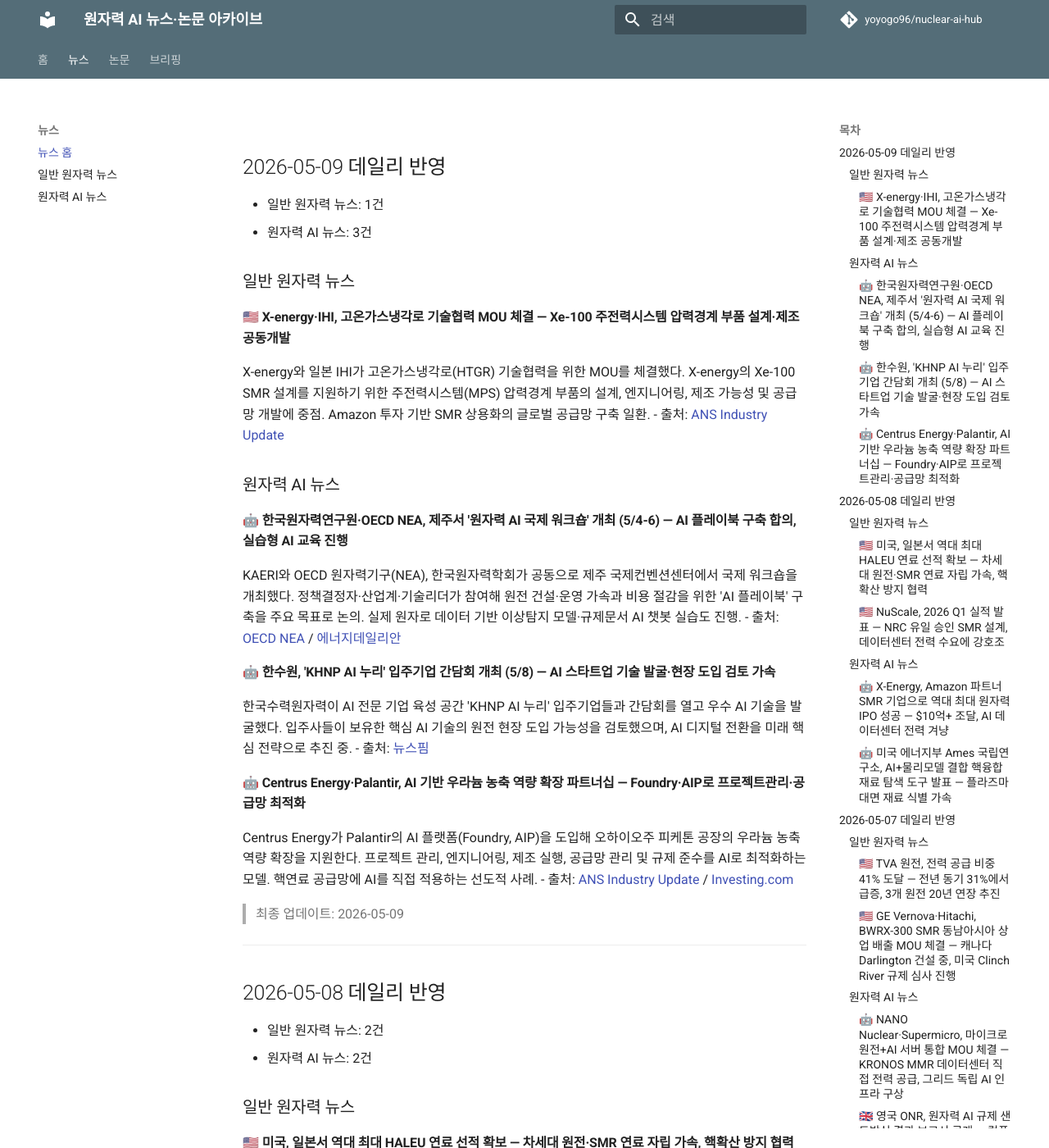
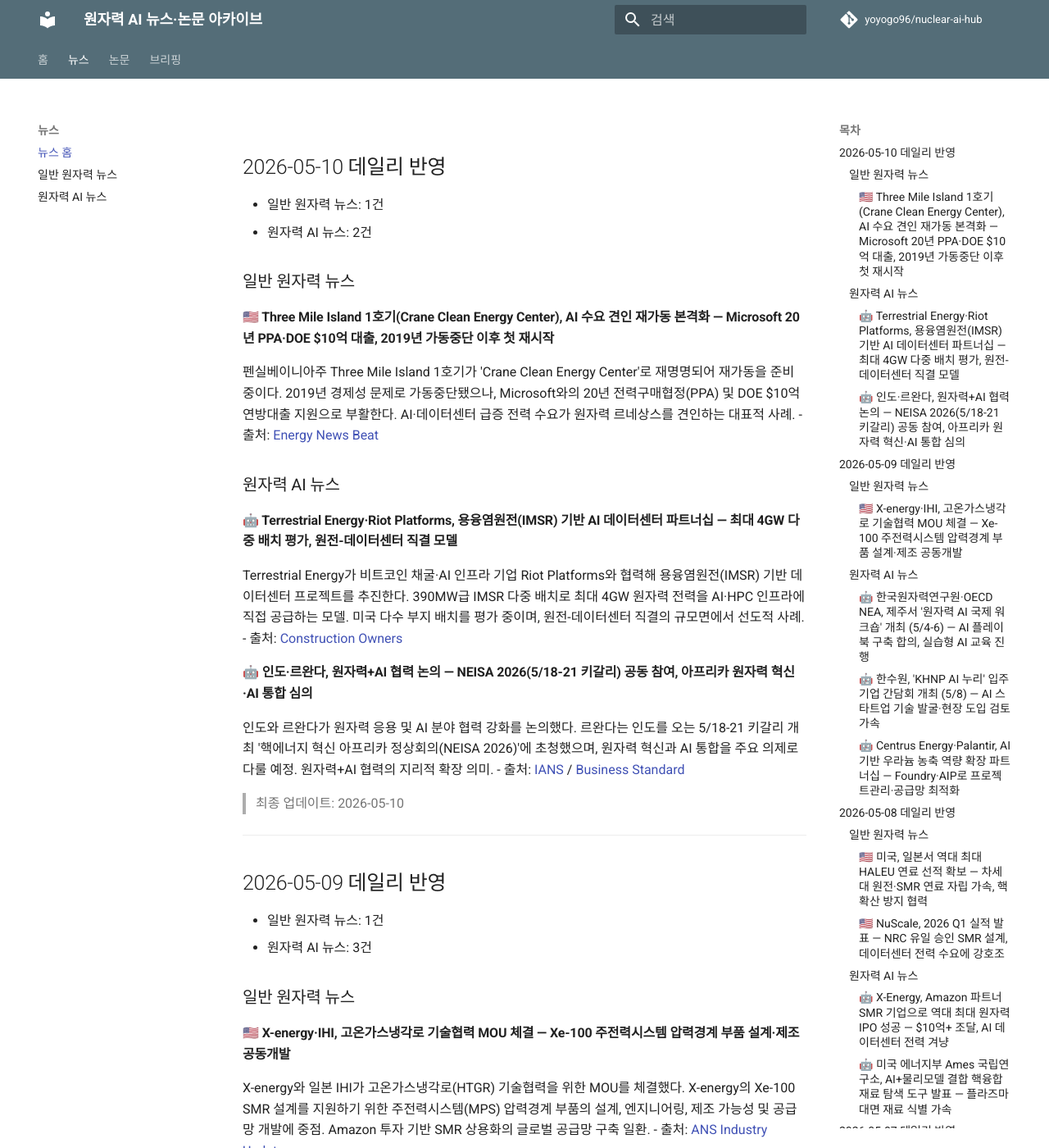
Before and after one commit to yoyogo96/nuclear-ai-hub, an MkDocs documentation site: the page built from docs/news/index.md, in a window 1280 px wide and 1400 px high. Shown: the whole window at 82% size. Built offline with MkDocs 1.6.1 and Material for MkDocs 9.7.7, drawn with Linux system fonts in a browser that asks for light colours; comment, search, counter and statistics services are not loaded; some of the changed text lies outside the part shown.

Commit message:
2026-05-10 daily update: TMI restart, Terrestrial+Riot IMSR-AI, India-Rwanda, XAI paper

```diff
--- a/docs/briefings/index.md
+++ b/docs/briefings/index.md
@@ -1,3 +1,24 @@
+## 2026-05-10 데일리 브리핑
+
+### 오늘의 3줄 요약
+1. Three Mile Island 1호기(Crane Clean Energy Center)가 Microsoft 20년 PPA·DOE $10억 대출로 재가동 본격화, AI 수요 견인 원자력 르네상스 상징.
+2. Terrestrial Energy·Riot Platforms가 용융염원전(IMSR) 기반 최대 4GW AI 데이터센터 파트너십 체결, 인도·르완다 원자력+AI 협력 논의.
+3. 원자력 운영용 설명가능 AI(XAI) 논문 발표 — 고장진단·예지보전·핵비확산 분야 XAI 적용 로드맵 제시.
+
+### 일반 원자력
+- **Three Mile Island 재가동:** Crane Clean Energy Center로 재명명. 2019년 가동중단 후 Microsoft PPA+DOE 대출로 부활. AI 데이터센터 전력 수요가 핵심 동력.
+
+### 원자력 AI
+- **Terrestrial Energy+Riot Platforms:** 390MW IMSR 다중 배치로 최대 4GW 공급. 원전-데이터센터 직결 모델 규모면 선도.
+- **인도·르완다 협력:** 원자력+AI 분야 협력 강화. 5/18-21 NEISA 2026 키갈리서 아프리카 원자력 혁신·AI 통합 논의.
+
+### 학술 논문
+- **XAI for Nuclear Operations (2026-04):** 원자력 안전 규제 준수를 위한 설명가능 AI 체계적 논의. FDD·예지보전·중대사고·핵비확산 분야별 적용 방안 및 로드맵.
+
+> 최종 업데이트: 2026-05-10
+
+---
+
 ## 2026-05-09 데일리 브리핑
 
 ### 오늘의 3줄 요약
--- a/docs/news/index.md
+++ b/docs/news/index.md
@@ -1,3 +1,27 @@
+## 2026-05-10 데일리 반영
+- 일반 원자력 뉴스: 1건
+- 원자력 AI 뉴스: 2건
+
+### 일반 원자력 뉴스
+
+#### 🇺🇸 Three Mile Island 1호기(Crane Clean Energy Center), AI 수요 견인 재가동 본격화 — Microsoft 20년 PPA·DOE $10억 대출, 2019년 가동중단 이후 첫 재시작
+펜실베이니아주 Three Mile Island 1호기가 'Crane Clean Energy Center'로 재명명되어 재가동을 준비 중이다. 2019년 경제성 문제로 가동중단됐으나, Microsoft와의 20년 전력구매협정(PPA) 및 DOE $10억 연방대출 지원으로 부활한다. AI·데이터센터 급증 전력 수요가 원자력 르네상스를 견인하는 대표적 사례.
+- 출처: [Energy News Beat](https://energynewsbeat.co/data-center/three-mile-island-nuclear-plant-set-to-restart-amid-booming-ai-power-demand/)
+
+### 원자력 AI 뉴스
+
+#### 🤖 Terrestrial Energy·Riot Platforms, 용융염원전(IMSR) 기반 AI 데이터센터 파트너십 — 최대 4GW 다중 배치 평가, 원전-데이터센터 직결 모델
+Terrestrial Energy가 비트코인 채굴·AI 인프라 기업 Riot Platforms와 협력해 용융염원전(IMSR) 기반 데이터센터 프로젝트를 추진한다. 390MW급 IMSR 다중 배치로 최대 4GW 원자력 전력을 AI·HPC 인프라에 직접 공급하는 모델. 미국 다수 부지 배치를 평가 중이며, 원전-데이터센터 직결의 규모면에서 선도적 사례.
+- 출처: [Construction Owners](https://www.constructionowners.com/news/terrestrial-energy-riot-platforms-partner-on-nuclear-powered-data-centers-for-ai-growth)
+
+#### 🤖 인도·르완다, 원자력+AI 협력 논의 — NEISA 2026(5/18-21 키갈리) 공동 참여, 아프리카 원자력 혁신·AI 통합 심의
+인도와 르완다가 원자력 응용 및 AI 분야 협력 강화를 논의했다. 르완다는 인도를 오는 5/18-21 키갈리 개최 '핵에너지 혁신 아프리카 정상회의(NEISA 2026)'에 초청했으며, 원자력 혁신과 AI 통합을 주요 의제로 다룰 예정. 원자력+AI 협력의 지리적 확장 의미.
+- 출처: [IANS](https://ianslive.in/india-rwanda-discuss-cooperation-in-nuclear-energy-ai--20260509174736) / [Business Standard](https://www.business-standard.com/external-affairs-defence-security/news/quantum-nuclear-ai-next-key-areas-of-india-us-cooperation-vinay-kwatra-126050900053_1.html)
+
+> 최종 업데이트: 2026-05-10
+
+---
+
 ## 2026-05-09 데일리 반영
 - 일반 원자력 뉴스: 1건
 - 원자력 AI 뉴스: 3건
--- a/docs/papers/index.md
+++ b/docs/papers/index.md
@@ -1,3 +1,21 @@
+# 2026-05-10 업데이트
+
+## [AI in the Use of Nuclear Energy: Explainable Artificial Intelligence for Transparent, Safe, and Regulatory-Compliant Nuclear Operations](https://www.researchgate.net/publication/403309639)
+- 저자: 다기관 공동 연구
+- 연도/학회(저널): 2026-04, ResearchGate (학술 논문)
+- 바로가기: [원문](https://www.researchgate.net/publication/403309639)
+- 한 줄 요약: 원자력 운영에서 설명가능 AI(XAI)의 중요성을 체계적으로 논의. 고장진단·예지보전·중대사고 예측·핵비확산 등 핵심 분야에 XAI 적용 방안 제시.
+
+### 핵심 기여
+1. 원자력 안전 규제 요구사항을 충족하는 투명한 AI 의사결정 프레임워크 제안
+2. 고장탐지·진단(FDD), 예지보전, 중대사고 예측, 핵비확산 분야별 XAI 적용 사례 정리
+3. 블랙박스 AI 모델의 규제 승인 한계를 해결하기 위한 XAI 도입 로드맵 제시
+
+### 실무 적용 아이디어
+- 원전 AI 시스템 도입 시 규제 기관에 설명 가능한 의사결정 근거를 제공해야 하는 실무자에게 즉시 참고 가능. XAI 없이는 원전 AI 시스템의 규제 승인이 사실상 불가능함을 시사.
+
+---
+
 # 2026-05-09 업데이트
 
 ## [Agentic Physical AI toward a Domain-Specific Foundation Model for Nuclear Reactor Control](https://arxiv.org/abs/2512.23292)
```
